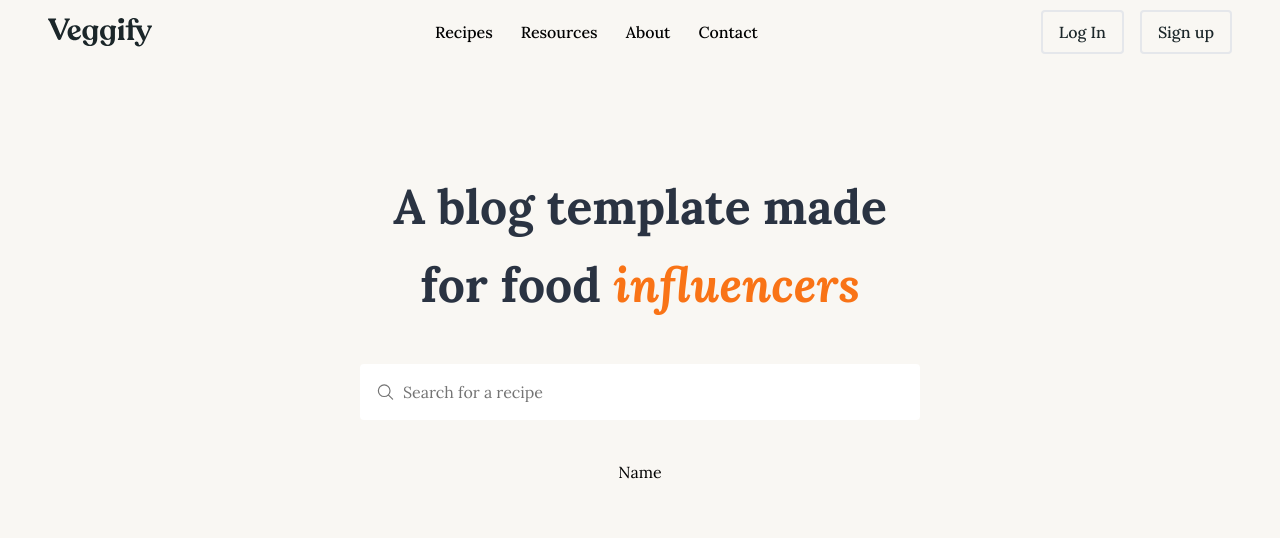
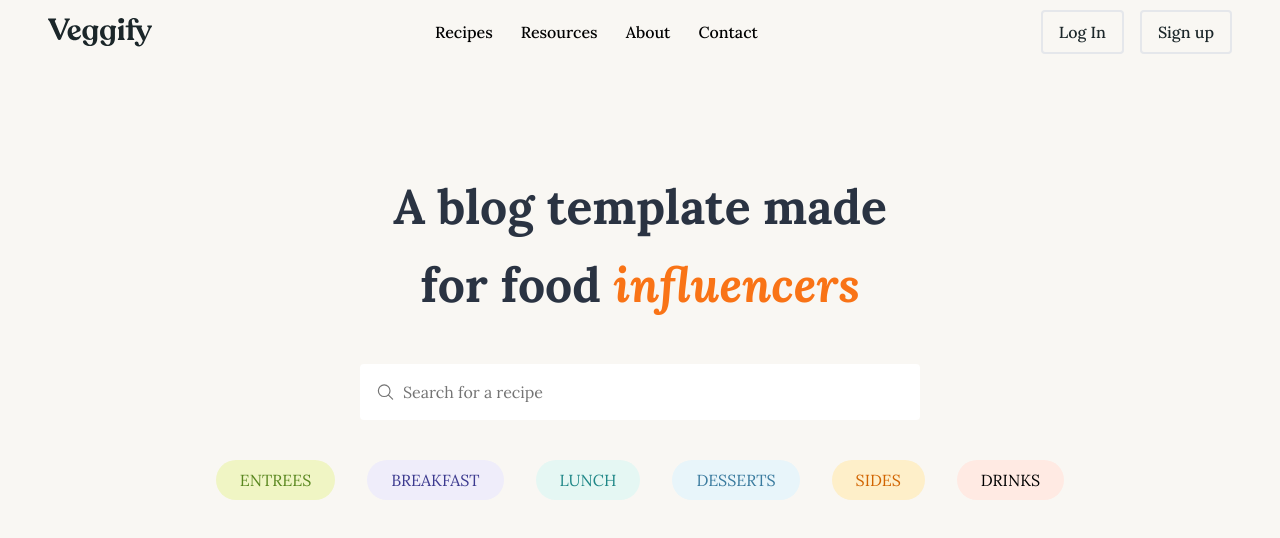
Before and after one commit to HossainRafi/Veggify, a React (Vite) app in the folder frontend/: page / in a window 1280 px wide. Shown: the top 538 px of the page. Built offline with nearby package versions, Linux system fonts and the light colour scheme.

Commit message:
category item

```diff
--- a/frontend/src/pages/category/CategoryWrapper.jsx
+++ b/frontend/src/pages/category/CategoryWrapper.jsx
@@ -1,10 +1,15 @@
 import { Link } from "react-router-dom";
 
-function CategoryItem() {
+function CategoryItem({ name, href, bgColor, color }) {
+  const style={
+    backgroundColor: bgColor,
+    color: color,
+    borderColor: color
+  }
   return (
     <div>
-      <Link to={"/"}>
-        <div>Name</div>
+      <Link to={href} className="rounded-full">
+        <div className="uppercase px-6 py-2 text-center rounded-full" style={style}>{name}</div>
       </Link>
     </div>
   );
@@ -13,7 +18,42 @@
 function CategoryList() {
   return (
     <div className="flex flex-wrap justify-center items-center gap-8">
-      <CategoryItem />
+      <CategoryItem
+        name="entrees"
+        href="/categories/entrees"
+        bgColor="#f0f5c4"
+        color="#59871f"
+      />
+      <CategoryItem
+        name="breakfast"
+        href="/categories/breakfast"
+        bgColor="#efedfa"
+        color="#3c3a8f"
+      />
+      <CategoryItem
+        name="lunch"
+        href="/categories/lunch"
+        bgColor="#e5f7f3"
+        color="#1f8787"
+      />
+      <CategoryItem
+        name="desserts"
+        href="/categories/desserts"
+        bgColor="#e8f5fa"
+        color="#397a9e"
+      />
+      <CategoryItem
+        name="sides"
+        href="/categories/sides"
+        bgColor="#feefc9"
+        color="#d16400"
+      />
+      <CategoryItem
+        name="drinks"
+        href="/categories/drinks"
+        bgColor="#ffeae3"
+        color="#fo493e"
+      />
     </div>
   );
 }
```
